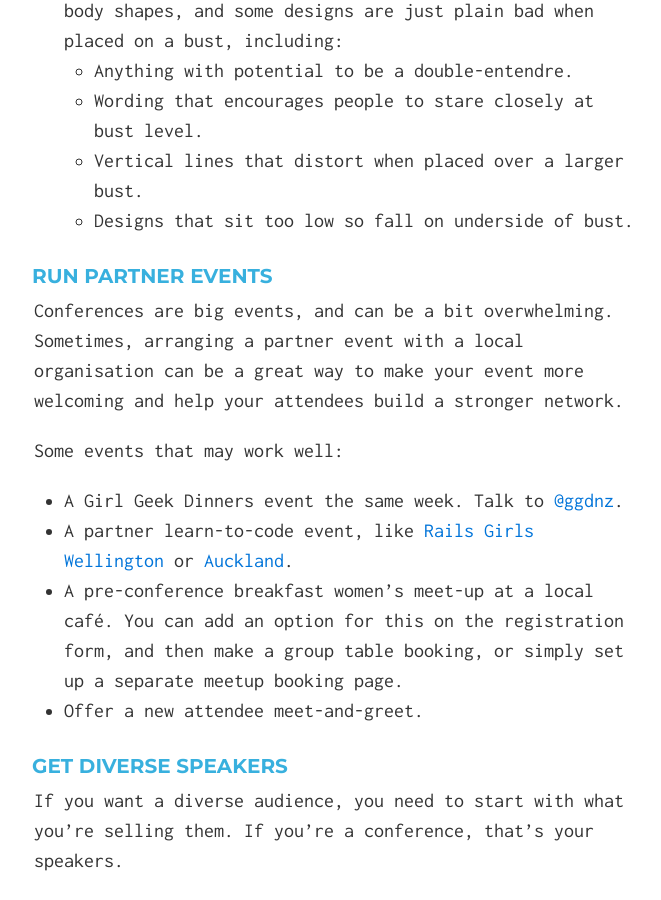
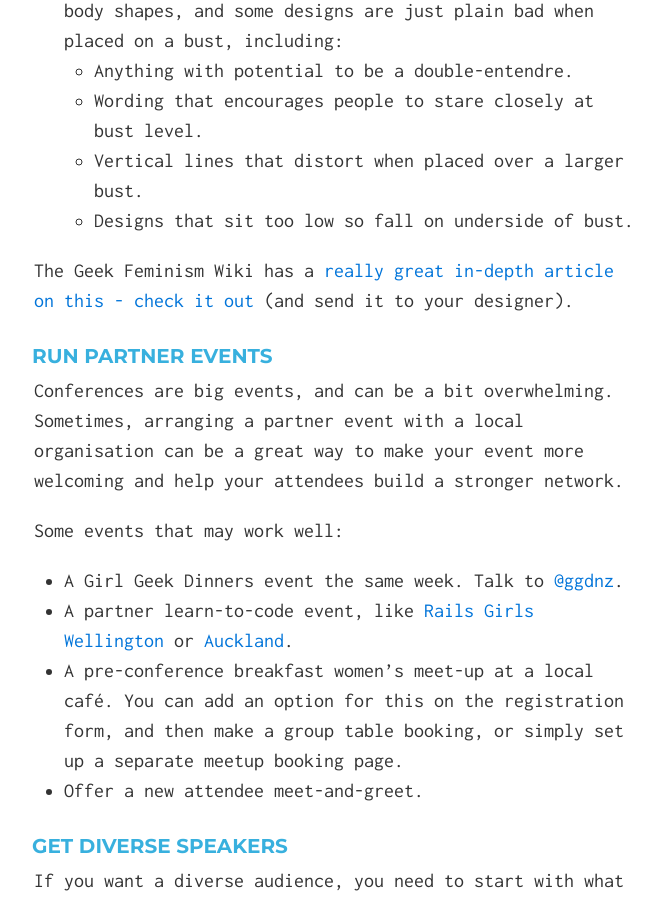
Before and after one commit to hopperfund/events, a Jekyll site: the page built from index.md, in a window 1280 px wide and 900 px high, scrolled down 6004 px. Shown: the whole window, without its empty margins (306-967 px from the left). Built offline with Jekyll 4.4.1, drawn with Linux system fonts in a browser that asks for light colours.

Commit message:
Adding link to GFW article on t-shirt
Has more in-depth information and crossovers! Referral from Alex Bayley.

```diff
--- a/index.md
+++ b/index.md
@@ -130,6 +130,8 @@ Here's some basics:
 	- Wording that encourages people to stare closely at bust level.
 	- Vertical lines that distort when placed over a larger bust.
 	- Designs that sit too low so fall on underside of bust.
+
+The Geek Feminism Wiki has a [really great in-depth article on this - check it out](http://geekfeminism.wikia.com/wiki/T-shirts) (and send it to your designer).
 
 ###<a name="partner"></a>Run Partner events
 
```
